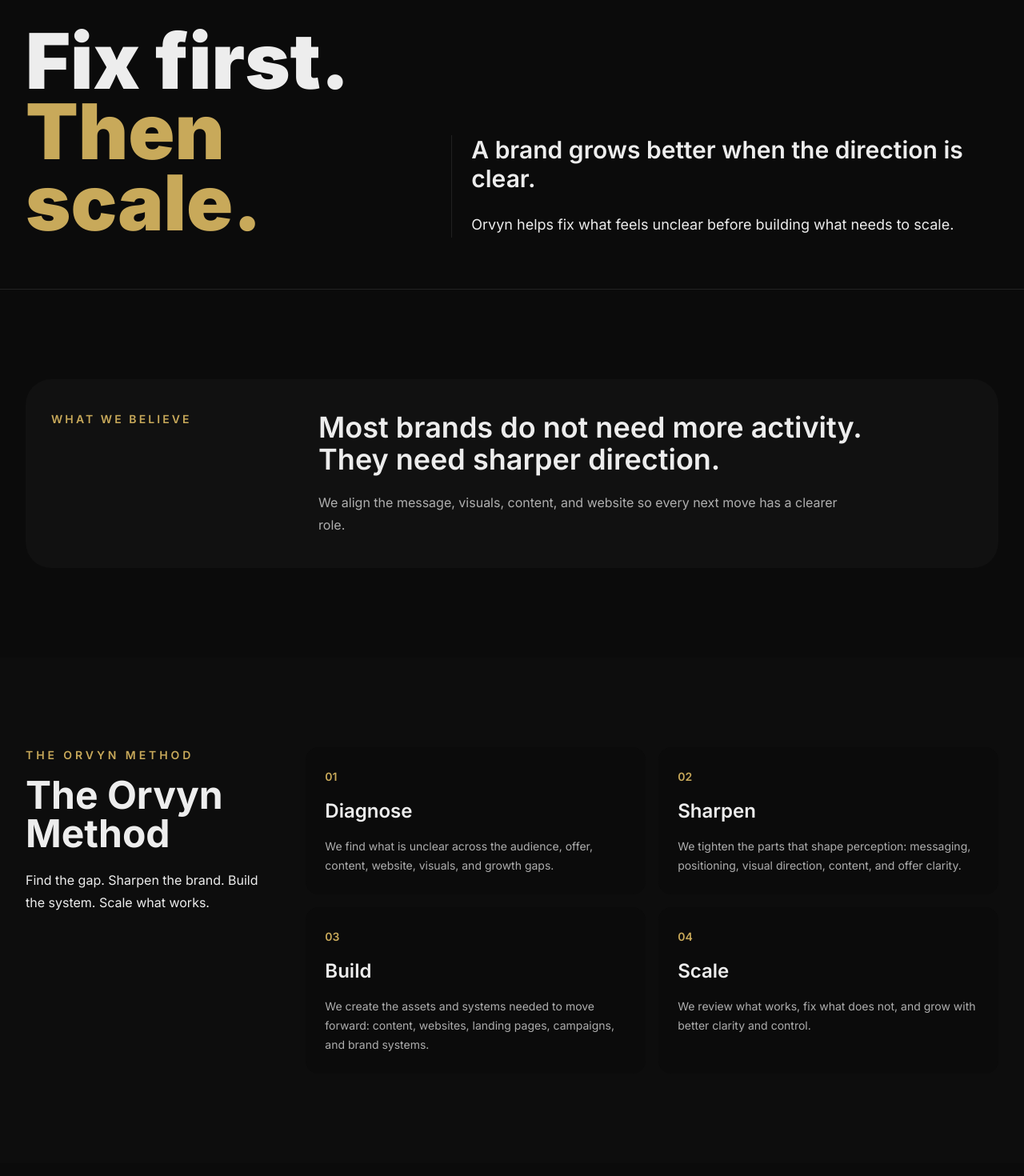
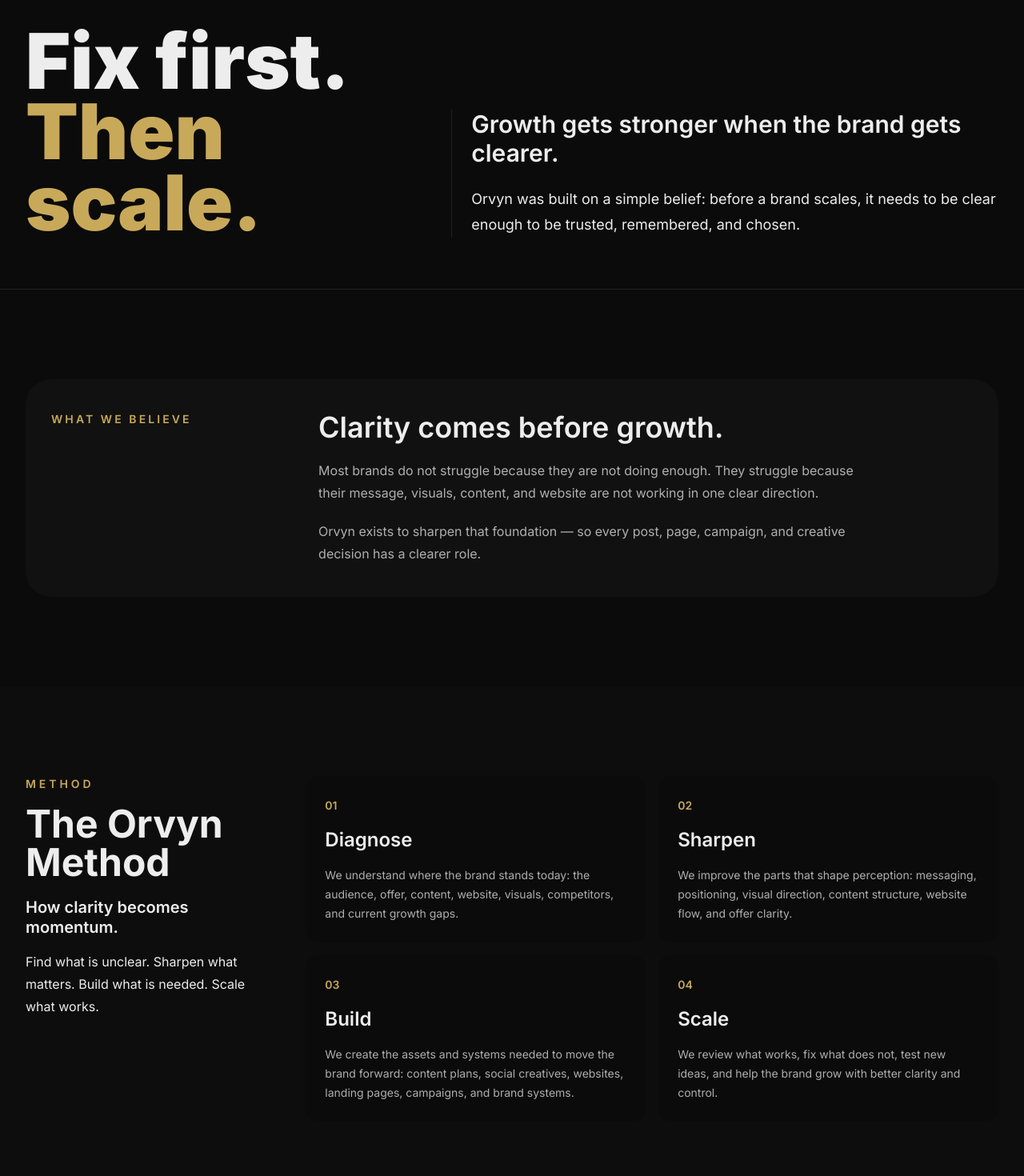
Before and after one commit to Sphinxxer/Orvyn, a Next.js app: page /about in a window 1280 px wide. Shown: the part 180-1650 px from the top of the page at 80% size. Built offline with nearby package versions, Linux system fonts and the light colour scheme.

Commit message:
Add files via upload

```diff
--- a/app/about/page.tsx
+++ b/app/about/page.tsx
@@ -5,6 +5,25 @@
 import { SiteFrame } from "@/components/site-frame";
 import { TeamMemberCard } from "@/components/team-member-card";
 import { teamMembers } from "@/data/home";
+
+const aboutPrinciples = [
+  {
+    title: "Clarity before activity",
+    description: "More output does not help if the direction is unclear."
+  },
+  {
+    title: "Perception matters",
+    description: "How a brand looks and speaks affects how much people trust it."
+  },
+  {
+    title: "Systems over random execution",
+    description: "Content, websites, ads, and branding should support each other."
+  },
+  {
+    title: "Improve before scaling",
+    description: "Scaling works better when the foundation is strong enough to carry growth."
+  }
+];
 
 export const metadata: Metadata = {
   title: "About | Orvyn",
@@ -26,11 +45,11 @@
             </h1>
             <div className="border-t border-white/10 pt-6 lg:border-l lg:border-t-0 lg:pl-6 lg:pt-0">
               <p className="text-2xl font-semibold leading-snug text-white sm:text-3xl">
-                A brand grows better when the direction is clear.
+                Growth gets stronger when the brand gets clearer.
               </p>
               <p className="mt-6 text-base leading-7 text-white/72 sm:text-lg sm:leading-8">
-                Orvyn helps fix what feels unclear before building what needs to
-                scale.
+                Orvyn was built on a simple belief: before a brand scales, it
+                needs to be clear enough to be trusted, remembered, and chosen.
               </p>
             </div>
           </div>
@@ -46,11 +65,16 @@
           </div>
           <div>
             <h2 className="max-w-3xl text-3xl font-semibold leading-tight text-white sm:text-4xl">
-              Most brands do not need more activity. They need sharper direction.
+              Clarity comes before growth.
             </h2>
             <p className="mt-5 max-w-2xl text-base leading-7 text-muted">
-              We align the message, visuals, content, and website so every next
-              move has a clearer role.
+              Most brands do not struggle because they are not doing enough. They
+              struggle because their message, visuals, content, and website are
+              not working in one clear direction.
+            </p>
+            <p className="mt-5 max-w-2xl text-base leading-7 text-muted">
+              Orvyn exists to sharpen that foundation — so every post, page,
+              campaign, and creative decision has a clearer role.
             </p>
           </div>
         </div>
@@ -69,8 +93,8 @@
             </h2>
           </div>
           <p className="max-w-xl text-base leading-7 text-muted lg:justify-self-end">
-            A focused team shaping how brands look, communicate, and grow with
-            intent.
+            The people behind Orvyn bring strategy, production, and design
+            together to make brands clearer, sharper, and easier to trust.
           </p>
         </div>
         <div className="mt-10 grid gap-8 md:grid-cols-3 lg:gap-10">
@@ -80,9 +104,38 @@
         </div>
       </SectionShell>
 
+      <SectionShell className="bg-white/[0.012] py-14 sm:py-16 lg:py-20">
+        <div className="grid gap-8 lg:grid-cols-[0.42fr_1fr] lg:gap-14">
+          <div>
+            <p className="text-sm font-semibold uppercase tracking-[0.28em] text-gold-soft">
+              Principles
+            </p>
+            <h2 className="mt-4 text-3xl font-bold leading-[1.04] text-white sm:text-5xl">
+              Principles we work by.
+            </h2>
+          </div>
+          <div className="grid gap-4 sm:grid-cols-2">
+            {aboutPrinciples.map((principle) => (
+              <article
+                key={principle.title}
+                className="rounded-2xl bg-coal/65 p-5 transition duration-200 hover:bg-graphite/70"
+              >
+                <div className="mb-5 h-px w-9 bg-gold" aria-hidden="true" />
+                <h3 className="text-xl font-semibold leading-tight text-white">
+                  {principle.title}
+                </h3>
+                <p className="mt-4 text-sm leading-6 text-muted">
+                  {principle.description}
+                </p>
+              </article>
+            ))}
+          </div>
+        </div>
+      </SectionShell>
+
       <CTASection
         title="Ready to build a sharper brand system?"
-        copy="If your brand needs more clarity, stronger execution, and growth with intent, Orvyn is built for that."
+        copy="If your brand is ready to look clearer, communicate better, and grow with more intent, Orvyn is built for that."
         ctaLabel="Start a Project"
         ctaHref="/contact"
       />
--- a/components/method-section.tsx
+++ b/components/method-section.tsx
@@ -7,13 +7,17 @@
       <div className="grid gap-9 lg:grid-cols-[0.34fr_1fr] lg:gap-14">
         <div>
           <p className="text-sm font-semibold uppercase tracking-[0.28em] text-gold-soft">
-            The Orvyn Method
+            Method
           </p>
           <h2 className="mt-4 text-balance text-3xl font-bold leading-[1.04] text-white sm:text-5xl">
             The Orvyn Method
           </h2>
-          <p className="mt-5 max-w-md text-base leading-7 text-white/72">
-            Find the gap. Sharpen the brand. Build the system. Scale what works.
+          <p className="mt-5 text-xl font-semibold leading-tight text-white">
+            How clarity becomes momentum.
+          </p>
+          <p className="mt-4 max-w-md text-base leading-7 text-white/72">
+            Find what is unclear. Sharpen what matters. Build what is needed.
+            Scale what works.
           </p>
         </div>
 
--- a/data/home.ts
+++ b/data/home.ts
@@ -168,25 +168,25 @@
     number: "01",
     title: "Diagnose",
     description:
-      "We find what is unclear across the audience, offer, content, website, visuals, and growth gaps."
+      "We understand where the brand stands today: the audience, offer, content, website, visuals, competitors, and current growth gaps."
   },
   {
     number: "02",
     title: "Sharpen",
     description:
-      "We tighten the parts that shape perception: messaging, positioning, visual direction, content, and offer clarity."
+      "We improve the parts that shape perception: messaging, positioning, visual direction, content structure, website flow, and offer clarity."
   },
   {
     number: "03",
     title: "Build",
     description:
-      "We create the assets and systems needed to move forward: content, websites, landing pages, campaigns, and brand systems."
+      "We create the assets and systems needed to move the brand forward: content plans, social creatives, websites, landing pages, campaigns, and brand systems."
   },
   {
     number: "04",
     title: "Scale",
     description:
-      "We review what works, fix what does not, and grow with better clarity and control."
+      "We review what works, fix what does not, test new ideas, and help the brand grow with better clarity and control."
   }
 ];
 
--- a/package.json
+++ b/package.json
@@ -13,6 +13,9 @@
     "react": "^19.2.6",
     "react-dom": "^19.2.6"
   },
+  "overrides": {
+    "postcss": "$postcss"
+  },
   "devDependencies": {
     "@types/node": "^25.7.0",
     "@types/react": "^19.2.14",
```
Also changed, not shown: 1 other file (tests, documents, lock files or other folders).
